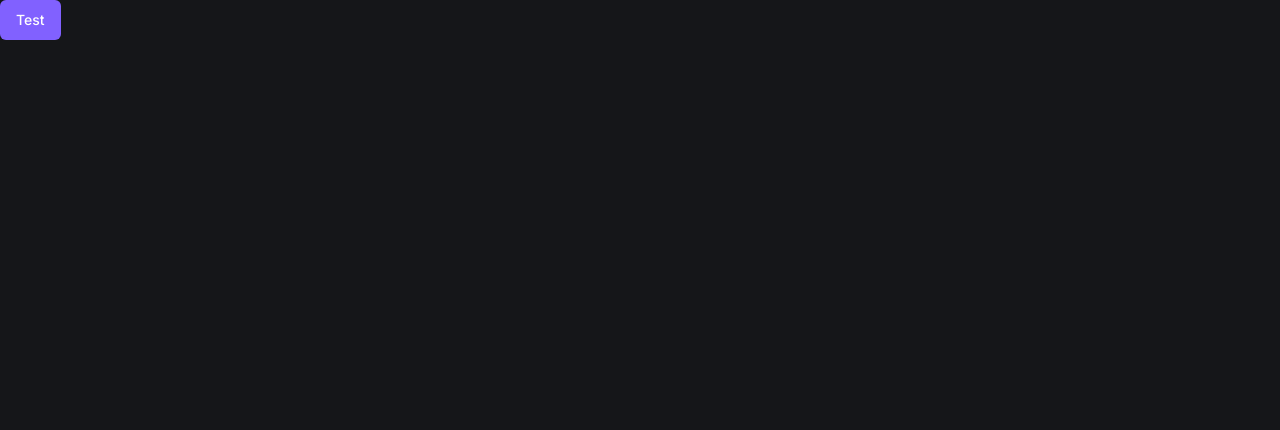
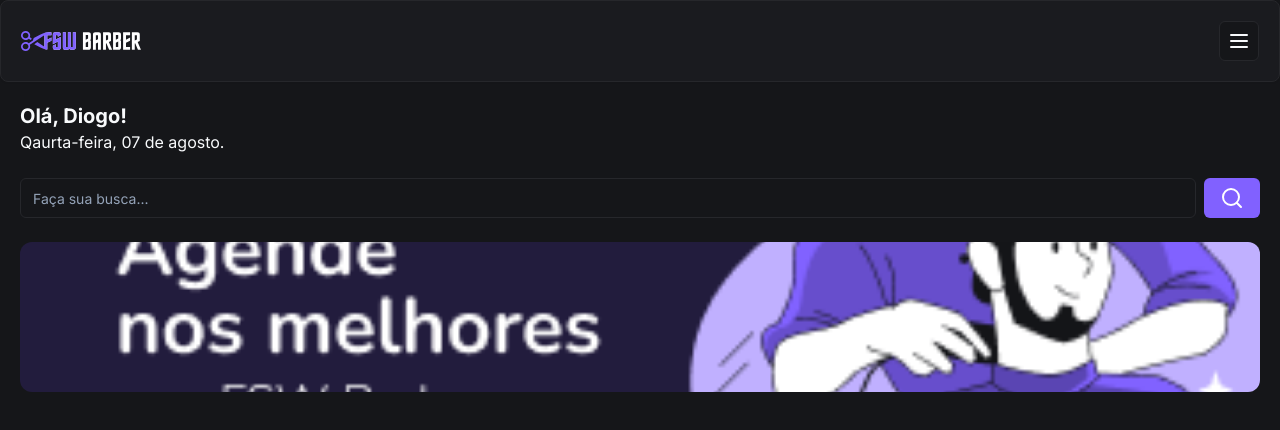
Before and after one commit to Dhi-Carvalho-DEV/FSW_Barber, a Next.js app: page / in a window 1280 px wide. Shown: the top 430 px of the page. Built offline with nearby package versions, Linux system fonts and the light colour scheme.

Commit message:
feat: add Header components and banner

```diff
--- /dev/null
+++ b/src/app/_components/header.tsx
@@ -0,0 +1,19 @@
+import Image from "next/image"
+import { Card, CardContent } from "./ui/card"
+import { Button } from "./ui/button"
+import { MenuIcon } from "lucide-react"
+
+const Header = () => {
+  return (
+    <Card>
+      <CardContent className="flex flex-row items-center justify-between p-5">
+        <Image src="/logo.svg" height={18} width={120} alt={"FSW Barber"} />
+        <Button size="icon" variant="outline">
+          <MenuIcon />
+        </Button>
+      </CardContent>
+    </Card>
+  )
+}
+
+export default Header
--- /dev/null
+++ b/src/app/_components/ui/card.tsx
@@ -0,0 +1,79 @@
+import * as React from "react"
+
+import { cn } from "@/app/_lib/utils"
+
+const Card = React.forwardRef<
+  HTMLDivElement,
+  React.HTMLAttributes<HTMLDivElement>
+>(({ className, ...props }, ref) => (
+  <div
+    ref={ref}
+    className={cn(
+      "rounded-lg border bg-card text-card-foreground shadow-sm",
+      className,
+    )}
+    {...props}
+  />
+))
+Card.displayName = "Card"
+
+const CardHeader = React.forwardRef<
+  HTMLDivElement,
+  React.HTMLAttributes<HTMLDivElement>
+>(({ className, ...props }, ref) => (
+  <div
+    ref={ref}
+    className={cn("flex flex-col space-y-1.5 p-6", className)}
+    {...props}
+  />
+))
+CardHeader.displayName = "CardHeader"
+
+const CardTitle = React.forwardRef<
+  HTMLParagraphElement,
+  React.HTMLAttributes<HTMLHeadingElement>
+>(({ className, ...props }, ref) => (
+  <h3
+    ref={ref}
+    className={cn(
+      "text-2xl font-semibold leading-none tracking-tight",
+      className,
+    )}
+    {...props}
+  />
+))
+CardTitle.displayName = "CardTitle"
+
+const CardDescription = React.forwardRef<
+  HTMLParagraphElement,
+  React.HTMLAttributes<HTMLParagraphElement>
+>(({ className, ...props }, ref) => (
+  <p
+    ref={ref}
+    className={cn("text-sm text-muted-foreground", className)}
+    {...props}
+  />
+))
+CardDescription.displayName = "CardDescription"
+
+const CardContent = React.forwardRef<
+  HTMLDivElement,
+  React.HTMLAttributes<HTMLDivElement>
+>(({ className, ...props }, ref) => (
+  <div ref={ref} className={cn("p-6 pt-0", className)} {...props} />
+))
+CardContent.displayName = "CardContent"
+
+const CardFooter = React.forwardRef<
+  HTMLDivElement,
+  React.HTMLAttributes<HTMLDivElement>
+>(({ className, ...props }, ref) => (
+  <div
+    ref={ref}
+    className={cn("flex items-center p-6 pt-0", className)}
+    {...props}
+  />
+))
+CardFooter.displayName = "CardFooter"
+
+export { Card, CardHeader, CardFooter, CardTitle, CardDescription, CardContent }
--- /dev/null
+++ b/src/app/_components/ui/input.tsx
@@ -0,0 +1,25 @@
+import * as React from "react"
+
+import { cn } from "@/app/_lib/utils"
+
+export interface InputProps
+  extends React.InputHTMLAttributes<HTMLInputElement> {}
+
+const Input = React.forwardRef<HTMLInputElement, InputProps>(
+  ({ className, type, ...props }, ref) => {
+    return (
+      <input
+        type={type}
+        className={cn(
+          "flex h-10 w-full rounded-md border border-input bg-background px-3 py-2 text-sm ring-offset-background file:border-0 file:bg-transparent file:text-sm file:font-medium placeholder:text-muted-foreground focus-visible:outline-none focus-visible:ring-2 focus-visible:ring-ring focus-visible:ring-offset-2 disabled:cursor-not-allowed disabled:opacity-50",
+          className,
+        )}
+        ref={ref}
+        {...props}
+      />
+    )
+  },
+)
+Input.displayName = "Input"
+
+export { Input }
--- a/src/app/page.tsx
+++ b/src/app/page.tsx
@@ -1,7 +1,35 @@
+import { SearchIcon } from "lucide-react"
+import Header from "./_components/header"
 import { Button } from "./_components/ui/button"
+import { Input } from "./_components/ui/input"
+import Image from "next/image"
 
 const Home = () => {
-  return <Button>Test</Button>
+  return (
+    <div>
+      <Header />
+      <div className="p-5">
+        <h2 className="text-xl font-bold">Olá, Diogo!</h2>
+        <p>Qaurta-feira, 07 de agosto.</p>
+
+        <div className="mt-6 flex items-center gap-2">
+          <Input placeholder="Faça sua busca..." />
+          <Button>
+            <SearchIcon />
+          </Button>
+        </div>
+
+        <div className="relative mt-6 h-[150px] w-full">
+          <Image
+            alt="Agende nos melhores da FSW Barber"
+            src="/Banner-01.png"
+            fill
+            className="rounded-xl object-cover"
+          />
+        </div>
+      </div>
+    </div>
+  )
 }
 
 export default Home
```
Also changed, not shown: public/Banner-01.png (added), public/Logo.svg (added).
